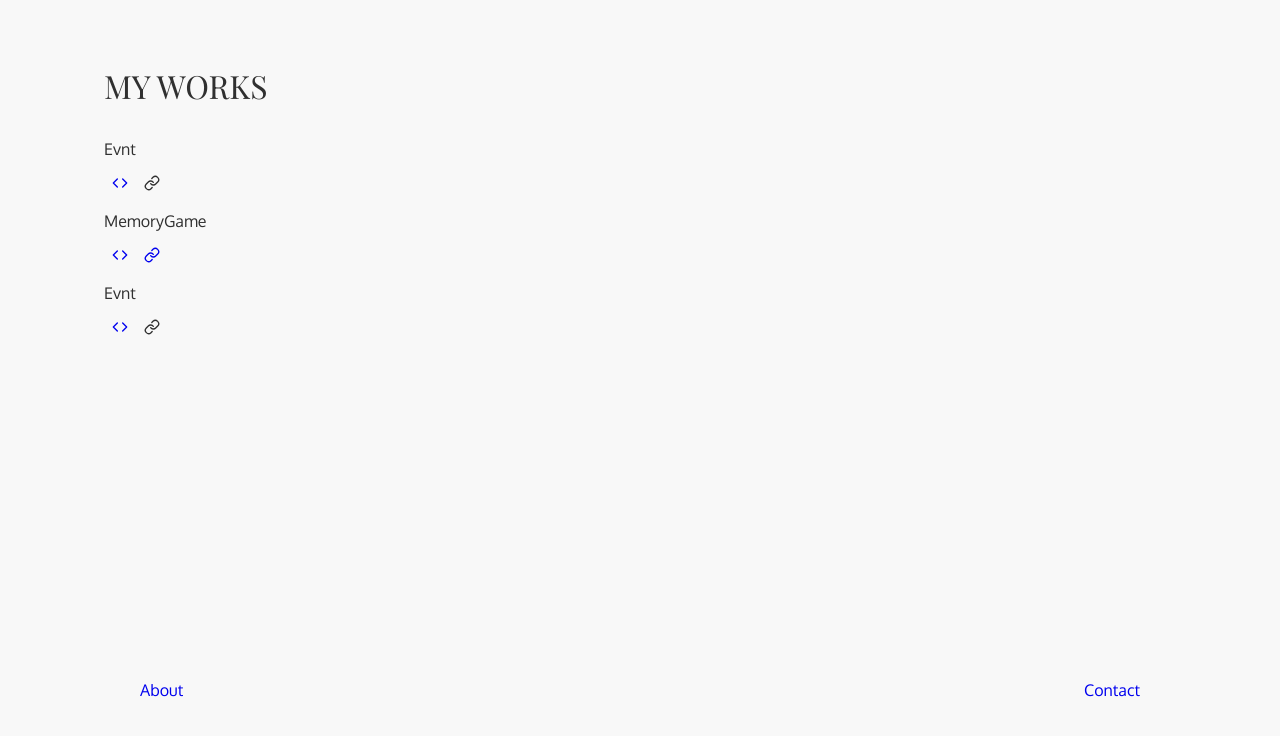
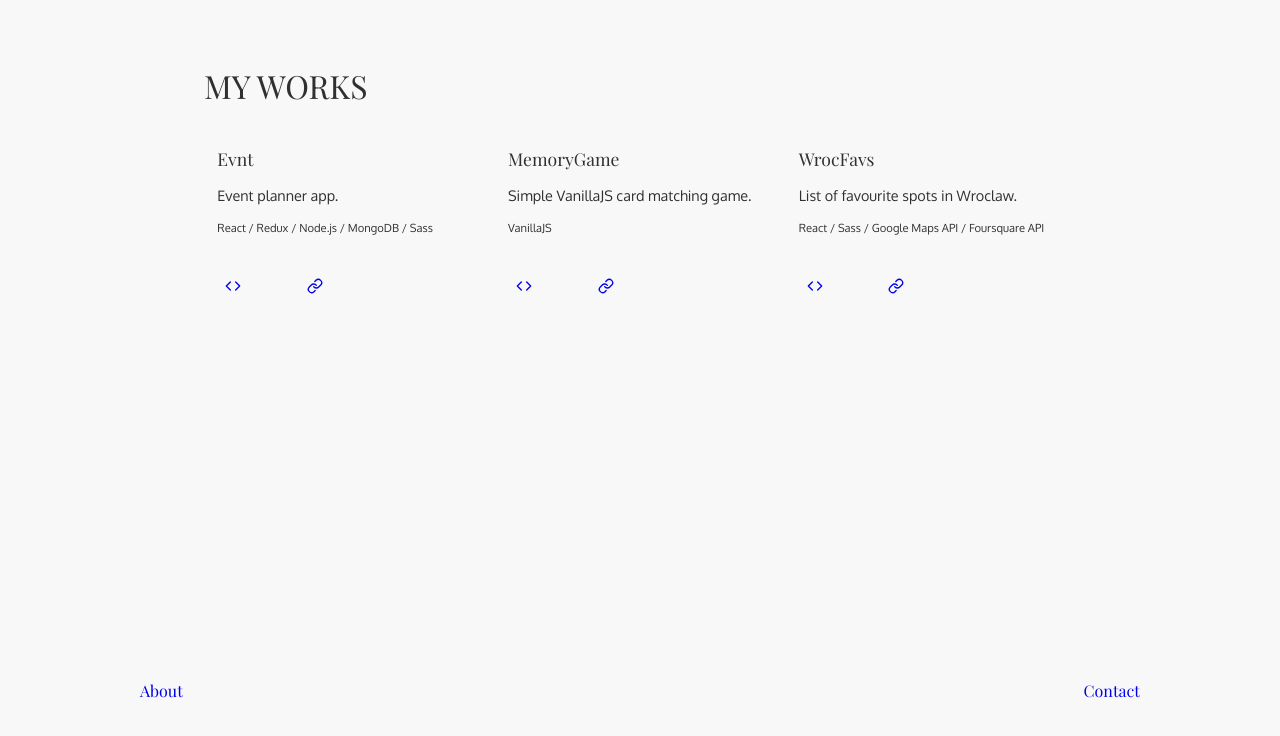
Before and after one commit to koko57/portfolio, a Gatsby site: page /works in a window 1280 px wide. Built offline with nearby package versions, Linux system fonts and the light colour scheme; Gatsby itself is replaced by a stand-in of ours.

Commit message:
Add links, images, favicon and styling

```diff
--- a/src/components/main.js
+++ b/src/components/main.js
@@ -1,7 +1,7 @@
 import React from 'react';
 import PropTypes from 'prop-types';
 import Helmet from 'react-helmet';
-import { Page, Wrapper, GlobalStyle } from './styled';
+import { Page, Wrapper, GlobalStyle } from './styled/styled';
 
 const Main = ({ children }) => (
   <>
@@ -12,6 +12,12 @@ const Main = ({ children }) => (
         { name: 'keywords', content: 'portfolio, web developer' }
       ]}
     >
+      <link
+        rel="icon"
+        type="image/png"
+        href="../static/favicon.ico"
+        sizes="16x16"
+      />
       <html lang="en" />
     </Helmet>
     <GlobalStyle />
--- a/src/components/navbar.js
+++ b/src/components/navbar.js
@@ -1,21 +1,7 @@
 import React from 'react';
-import styled from 'styled-components';
 import { Link } from 'gatsby';
-
-const Nav = styled.nav`
-  width: 100%;
-  position: fixed;
-  left: 0;
-  bottom: 0;
-  height: 15vh;
-  .wrapper {
-    margin: auto;
-    width: 80%;
-    max-width: 1000px;
-    display: flex;
-    justify-content: space-between;
-  }
-`;
+import {Nav} from './styled/nav'
+import {StyledLink} from './styled/styled'
 
 const Navbar = ({ links }) => {
   const navlinks = links.map(l => {
@@ -32,7 +18,6 @@ const Navbar = ({ links }) => {
         break;
     }
   });
-
   return (
     <Nav>
       <div className="wrapper">
--- /dev/null
+++ b/src/components/project.js
@@ -0,0 +1,25 @@
+import React from 'react';
+import { Code, Link } from 'react-feather';
+import { Card, LinkIcons } from './styled/projectCard';
+
+const ProjectCard = ({ name, repo, demo, desc, stack, img }) => {
+  return (
+    <Card img={img}>
+      <h2>{name}</h2>
+      <p>{desc}</p>
+      <p>{stack}</p>
+      <div className="icons">
+        <LinkIcons href={`https://github.com/koko57/${repo}`} target="blank">
+          <Code size={16} />
+          <span>Code</span>
+        </LinkIcons>
+        <LinkIcons href={demo} target="_blank">
+          <Link size={16} />
+          <span>Demo</span>
+        </LinkIcons>
+      </div>
+    </Card>
+  );
+};
+
+export default ProjectCard;
--- a/src/components/projectCard.js
+++ /dev/null
@@ -1,30 +0,0 @@
-import React from 'react';
-import styled from 'styled-components';
-import { Code, Link } from 'react-feather';
-
-const Card = styled.div`
-  width: 300px;
-  border-radius: 5px;
-`;
-const LinkIcons = styled.a`
-  margin: 0.5rem;
-  &:hover {
-    color: #757575;
-  }
-`;
-
-const ProjectCard = ({ name, repo, demo }) => {
-  return (
-    <Card>
-      <p>{name}</p>
-      <LinkIcons href={`https://github.com/koko57/${repo}`} target="blank">
-        <Code size={'1rem'} />
-      </LinkIcons>
-      <LinkIcons href={demo} target="blank">
-        <Link size={'1rem'} />
-      </LinkIcons>
-    </Card>
-  );
-};
-
-export default ProjectCard;
--- a/src/components/styled.js
+++ /dev/null
@@ -1,45 +0,0 @@
-import styled, { createGlobalStyle } from 'styled-components';
-
-export const GlobalStyle = createGlobalStyle`
-@import url('https://fonts.googleapis.com/css?family=Playfair+Display|Oxygen');
-  * {
-    font-family: 'Playfair Display', serif;
-    margin: 0;
-    padding: 0;
-    box-sizing: border-box;
-    font-family: sans-serif;
-  }
-  p, a, h2, h3, h4, h5{
-    font-family: 'Oxygen';
-    font-weight: normal;
-    margin: 1rem auto;
-  }
-  a {
-    text-decoration: none;
-    &:visited, &:active {
-      color: #303030;
-    }
-  }
-`;
-
-export const Page = styled.div`
-  height: 100vh;
-  width: 100%;
-  background-color: #f8f8f8;
-  color: #303030;
-`;
-
-export const Wrapper = styled.div`
-  height: 100%;
-  max-width: 1200px;
-  margin: 0 auto;
-  padding: 4rem 4rem 6rem;
-`;
-
-export const Title = styled.h1`
-  font-family: 'Playfair Display', serif;
-  font-size: ${props => props.size};
-  text-transform: uppercase;
-  font-weight: normal;
-  margin-bottom: 2rem;
-`;
--- /dev/null
+++ b/src/components/styled/nav.js
@@ -0,0 +1,21 @@
+import styled from 'styled-components';
+
+export const Nav = styled.nav`
+  width: 100%;
+  position: fixed;
+  left: 0;
+  bottom: 0;
+  height: 15vh;
+  background-color: linear-gradient(
+    180deg,
+    rgba(221, 221, 221, 0) 10%,
+    rgba(248, 248, 248, 1) 50%
+  );
+  .wrapper {
+    margin: auto;
+    width: 80%;
+    max-width: 1000px;
+    display: flex;
+    justify-content: space-between;
+  }
+`;
--- /dev/null
+++ b/src/components/styled/projectCard.js
@@ -0,0 +1,87 @@
+import styled from 'styled-components';
+
+export const Card = styled.div`
+  width: 280px;
+  height: 170px;
+  padding: 0.5rem;
+  position: relative;
+  margin: 0 auto 1rem;
+  @media screen and (max-width: 480px) {
+    width: 250px;
+    height: 130px;
+
+  }
+  &:hover {
+    background-image: ${props => `url(${props.img})`};
+    background-size: 290px 175px;
+    background-repeat: no-repeat;
+    background-position: center;
+    background-color: #f3f3f399;
+    background-blend-mode: screen;
+  }
+  p {
+    font-size: 0.9rem;
+    :last-of-type {
+      font-size: 0.7rem;
+      @media screen and (max-width: 540px) {
+        font-size: 0.6em;
+      }
+    }
+    @media screen and (max-width: 540px) {
+      font-size: 0.8em;
+    }
+  }
+  h2 {
+    font-size: 1.1rem;
+    font-weight: normal;
+    @media screen and (max-width: 540px) {
+      font-size: 0.8em;
+    }
+  }
+  img {
+    height: 150px;
+    width: 300px;
+  }
+  .icons {
+    display: flex;
+    position: absolute;
+    bottom: 0.5rem;
+    justify-content: space-around;
+  }
+`;
+export const LinkIcons = styled.a`
+  display: inline-block;
+  margin: 0.5rem;
+  align-items: center;
+  height: 1rem;
+  &:hover {
+    span {
+      opacity: 1;
+    }
+  }
+  span {
+    @import url('https://fonts.googleapis.com/css?family=Oxygen');
+    font-size: 0.9rem;
+    opacity: 0;
+    transition: ease-in 0.3s;
+    margin: 0 0.5rem;
+    vertical-align: top;
+    font-family: 'Oxygen', sans-serif;
+
+  }
+`;
+
+export const ProjectList = styled.div`
+  margin-top: 2rem;
+  width: 100%;
+  display: grid;
+  grid-template-columns: repeat(auto-fill, 280px);
+  justify-content: space-around;
+  overflow-y: scroll;
+  ::-webkit-scrollbar {
+    display: none;
+  }
+  @media screen and (max-width: 480px) {
+    grid-template-columns: 1fr;
+  }
+`;
--- /dev/null
+++ b/src/components/styled/styled.js
@@ -0,0 +1,88 @@
+import styled, { createGlobalStyle } from 'styled-components';
+import { Link } from 'gatsby';
+
+export const GlobalStyle = createGlobalStyle`
+@import url('https://fonts.googleapis.com/css?family=Playfair+Display|Oxygen');
+  * {
+    margin: 0;
+    padding: 0;
+    box-sizing: border-box;
+  }
+  h1, h2 {
+    font-family: 'Playfair Display', serif;
+  }
+  p {
+    font-family: 'Oxygen';
+    font-weight: normal;
+    margin: 1rem auto;
+  }
+  a {
+    text-decoration: none;
+    &:visited, &:active {
+      color: #303030;
+    }
+    font-family: 'Playfair Display', serif;
+    position: relative;
+
+    &:after {
+    position: absolute;
+    content: '';
+    height: 1px;
+    border-radius: 15px;
+    bottom: -2px;
+    margin: 0 auto;
+    left: 0;
+    right: 0;
+    width: 0;
+    background: linear-gradient(
+      111.7deg,
+      rgba(80, 177, 225, 1) 20%,
+      rgba(165, 41, 185, 1) 95%
+    );
+    transition: ease-in-out 0.5s;
+    }
+    &:hover:after {
+    width: 80%;
+  }
+  }
+`;
+
+export const Page = styled.div`
+  height: 100vh;
+  width: 100%;
+  background-color: #f8f8f8;
+  color: #303030;
+`;
+export const Text = styled.div`
+  width: 100%;
+  padding: 0 4rem;
+  font-size: 0.8rem;
+`;
+
+export const Wrapper = styled.div`
+  height: 100%;
+  max-width: 1000px;
+  margin: 0 auto;
+  padding: 4rem 4rem 6rem;
+  display: flex;
+  align-items: center;
+  flex-direction: column;
+  @media screen and (max-width: 480px) {
+    padding: 4rem 2rem 6rem;
+  }
+`;
+
+export const Title = styled.h1`
+  font-size: ${props => props.size};
+  text-transform: uppercase;
+  font-weight: normal;
+  padding-left: ${props => (props.pad ? props.pad : 0)};
+  cursor: default;
+  width: 100%;
+  text-align: left;
+  background: linear-gradient(
+    0,
+    rgba(248, 248, 248, 1) 80%,
+    rgba(248, 248, 248, 0.1)
+  );
+`;
--- a/src/pages/works.js
+++ b/src/pages/works.js
@@ -1,19 +1,42 @@
 import React from 'react';
-import { Title } from '../components/styled';
+import { Title } from '../components/styled/styled';
+import { ProjectList } from '../components/styled/projectCard';
 import Main from '../components/main';
 import Navbar from '../components/navbar';
-import ProjectCard from '../components/projectCard';
+import ProjectCard from '../components/project';
+import memory from '../../static/img/memory.png';
+import evnt from '../../static/img/evnt.png';
+import wro from '../../static/img/wro.png';
 
 const works = () => (
   <Main>
     <Title>my works</Title>
-    <ProjectCard name="Evnt" repo="Evnt" demo={''} />
-    <ProjectCard
-      name="MemoryGame"
-      repo="MemoryGame"
-      demo="https://koko57.github.io/MemoryGame/"
-    />
-    <ProjectCard name="Evnt" repo="Evnt" demo={''} />
+    <ProjectList>
+      <ProjectCard
+        name="Evnt"
+        repo="Evnt"
+        demo="http://evnt-220710.appspot.com/"
+        desc="Event planner app."
+        stack="React / Redux / Node.js / MongoDB / Sass"
+        img={evnt}
+      />
+      <ProjectCard
+        name="MemoryGame"
+        repo="MemoryGame"
+        demo="https://koko57.github.io/MemoryGame/"
+        desc="Simple VanillaJS card matching game."
+        stack="VanillaJS"
+        img={memory}
+      />
+      <ProjectCard
+        name="WrocFavs"
+        repo="wrocfavs"
+        demo="https://koko57.github.io/wrocfavs/"
+        desc="List of favourite spots in Wroclaw."
+        stack="React / Sass / Google Maps API / Foursquare API"
+        img={wro}
+      />
+    </ProjectList>
     <Navbar links={['about', 'contact']} />
   </Main>
 );
```
Also changed, not shown: src/pages/contact.js (+25 -12 lines), src/pages/index.js (+10 -6 lines), static/favicon.ico (added), static/img/evnt.png (added), static/img/memory.png (added), static/img/wro.png (added), 1 other file.
